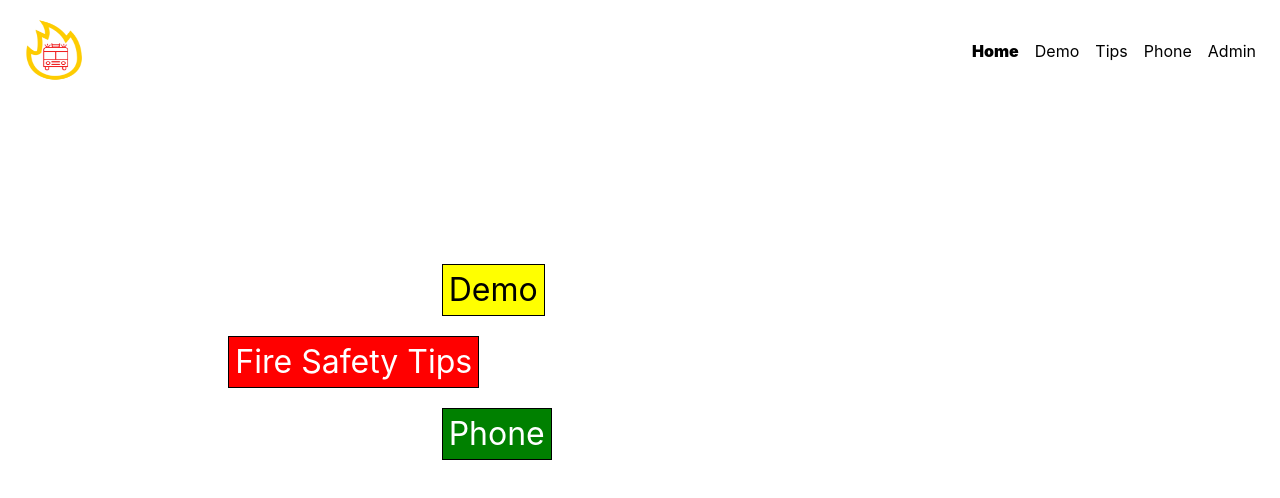
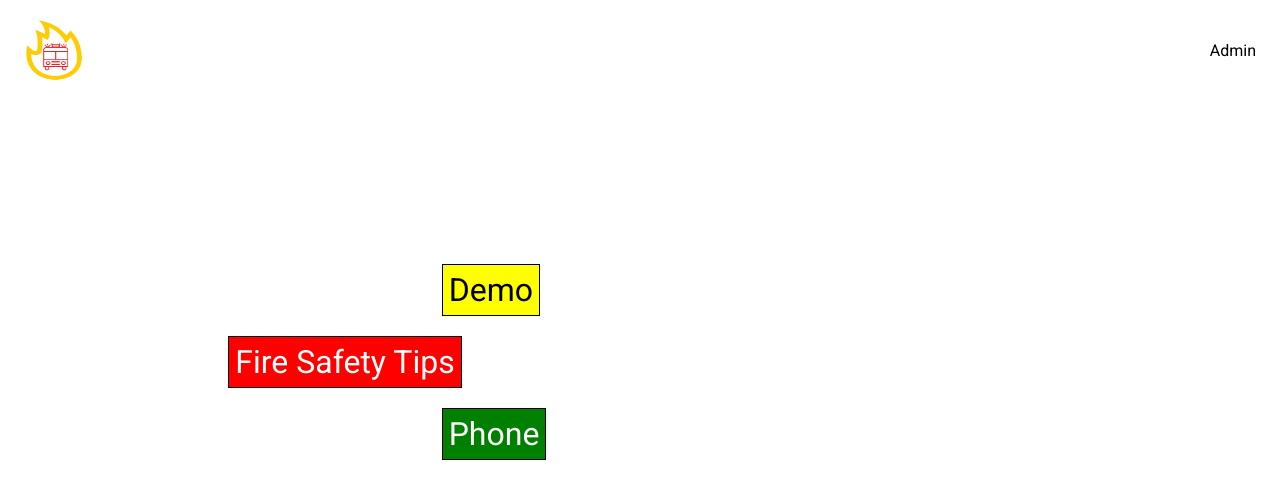
Before and after one commit to paulhewitt/Squadron, an Angular app in the folder squadron/: page /#/ in a window 1280 px wide. Shown: the top 498 px of the page. Built offline with nearby package versions, Linux system fonts and the light colour scheme.

Commit message:
feat(package): updating deps and adding ngx-bootstrap

```diff
--- a/squadron/angular.json
+++ b/squadron/angular.json
@@ -23,6 +23,7 @@
               "src/assets"
             ],
             "styles": [
+              "./node_modules/bootstrap/dist/css/bootstrap.min.css",
               "src/styles.css",
               "node_modules/bootstrap/dist/css/bootstrap.min.css"
             ],
@@ -84,6 +85,7 @@
             "tsConfig": "src/tsconfig.spec.json",
             "karmaConfig": "src/karma.conf.js",
             "styles": [
+              "./node_modules/bootstrap/dist/css/bootstrap.min.css",
               "src/styles.css"
             ],
             "scripts": [],
--- a/squadron/package.json
+++ b/squadron/package.json
@@ -22,13 +22,14 @@
     "bootstrap": "^4.4.1",
     "core-js": "^2.5.4",
     "jquery": "^3.4.1",
+    "ngx-bootstrap": "^5.5.0",
     "rxjs": "~6.3.3",
     "tslib": "^1.9.0",
     "twilio-client": "^1.10.0",
     "zone.js": "~0.8.26"
   },
   "devDependencies": {
-    "@angular-devkit/build-angular": "^0.13.4",
+    "@angular-devkit/build-angular": "^0.901.0",
     "@angular/cli": "~7.3.0",
     "@angular/compiler-cli": "~7.2.0",
     "@angular/language-service": "~7.2.0",
--- a/squadron/src/app/app.module.ts
+++ b/squadron/src/app/app.module.ts
@@ -12,6 +12,7 @@ import { DemoComponent } from './demo/demo.component';
 import { TipsComponent } from './tips/tips.component';
 import { PhoneComponent } from './phone/phone.component';
 import { AdminComponent } from './admin/admin.component';
+import { ModalModule } from 'ngx-bootstrap/modal';
 
 @NgModule({
   declarations: [
@@ -29,6 +30,7 @@ import { AdminComponent } from './admin/admin.component';
     FormsModule,
     ReactiveFormsModule,
     HttpClientModule,
+    ModalModule.forRoot(),
   ],
   providers: [ {
     provide: LocationStrategy,
--- a/squadron/src/app/nav/nav.component.html
+++ b/squadron/src/app/nav/nav.component.html
@@ -6,14 +6,14 @@
   </button>
   <div class="collapse navbar-collapse" id="navbarNav">
       <div class="navbar-nav ml-auto">
-          <a class="nav-item nav-link" [routerLink]="''" routerLinkActive="active"
+          <!-- <a class="nav-item nav-link" [routerLink]="''" routerLinkActive="active"
               [routerLinkActiveOptions]="{exact:true}">Home</a>
           <a class="nav-item nav-link" [routerLink]="'/demo'" routerLinkActive="active"
               [routerLinkActiveOptions]="{exact:true}">Demo</a>
           <a class="nav-item nav-link" [routerLink]="'/tips'" routerLinkActive="active"
               [routerLinkActiveOptions]="{exact:true}">Tips</a>
               <a class="nav-item nav-link" [routerLink]="'/phone'" routerLinkActive="active"
-              [routerLinkActiveOptions]="{exact:true}">Phone</a>
+              [routerLinkActiveOptions]="{exact:true}">Phone</a> -->
               <a class="nav-item nav-link" [routerLink]="'/admin'" routerLinkActive="active"
               [routerLinkActiveOptions]="{exact:true}">Admin</a>
       </div>
--- a/squadron/src/app/phone/phone.component.css
+++ b/squadron/src/app/phone/phone.component.css
@@ -17,7 +17,7 @@ body {
   margin-right: 20%;
   margin-bottom: 5%;
   padding: 5%;
-  font-size: 1.75em;
+  font-size: 1em;
   border: 1px solid black;
 }
 
```
Also changed, not shown: 1 other file (tests, documents, lock files or other folders).
